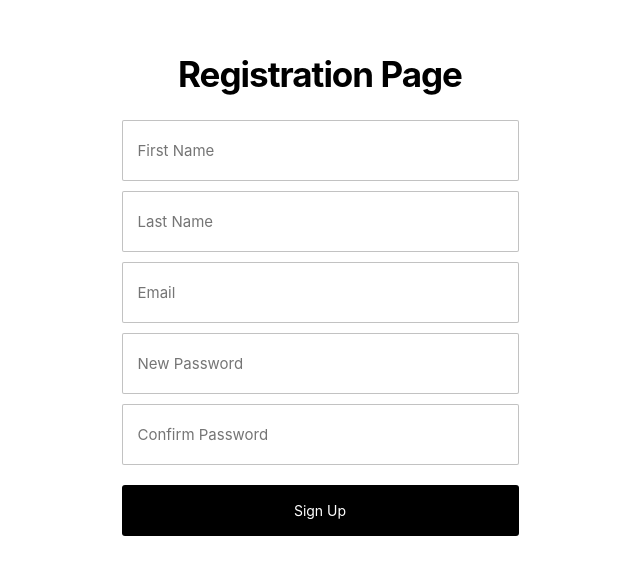
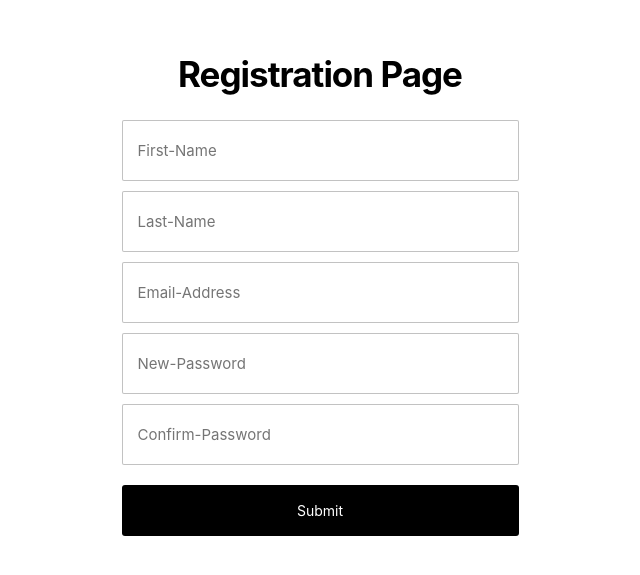
Before and after one commit to hassnaseer/opensea, a React (Create React App) app: page /register in a window 1280 px wide. Shown: the part 117-692 px from the top of the page, without its empty margins (320-960 px from the left). Built offline with nearby package versions, Linux system fonts and the light colour scheme.

Commit message:
Formik implementation has beeb complete

```diff
--- a/src/App.css
+++ b/src/App.css
@@ -1,58 +1,3 @@
-.login{
-  display: flex;
-  align-items: center;
-  flex-direction: column;
-  justify-content: center;
-  height: 100vh;
-  font-family: inter;
-}
-.login-form {
-  display: flex;
-  flex-direction: column;
-}
-.login-form > h1{
-  font-size:35px;
-  margin-bottom: 15px;
-  padding-bottom: 10px;
-  letter-spacing: -1px;
-}
-.login-form > input{
-  min-width: 380px;
-  padding: 20px 0;
-  padding-left: 15px;
-  margin-bottom: 10px;
-  outline: none;
-  border: 1px solid rgba(0, 0, 0, 0.24);
-  font-family: inter;
-  border-radius: 2px;
-  font-size: 15px;
-}
-.submit-btn{
-  padding: 17px 30px;
-  margin-top: 10px;
-  background: black;
-  border: none;
-  color: white;
-  font-size: 14px;
-  font-family: inter;
-  border-radius: 3px;
-}
-.Link{
-  margin-top: 20px;
-  text-align: right;
-}
-/*.logout-button{*/
-/*  min-width: 300px;*/
-/*  padding: 17px 30px;*/
-/*  margin-top: 20px;*/
-/*  background: black;*/
-/*  border: none;*/
-/*  color: white;*/
-
-/*}*/
-/*.user-name{*/
-/*  color: #8d0ada;*/
-/*}*/
 .App {
   text-align: center;
 }
--- a/src/App.js
+++ b/src/App.js
@@ -1,7 +1,9 @@
 import './App.css';
 import { BrowserRouter as Router, Route, Switch } from 'react-router-dom';
-import LoginPage from './LoginPage';
-import Registration from "./Registration";
+// import LoginPage from './LoginPage';
+import LoginPage from './Login/index';
+import Registration from "./Register/index";
+import Layout from "./Page/layout";
 
 function App() {
   return (
@@ -10,6 +12,7 @@ function App() {
             <Switch>
                 <Route path="/" exact component={LoginPage} />
                 <Route path="/register" exact component={Registration} />
+                <Route path="/layout" exact component={Layout} />
             </Switch>
         </Router>
     </div>
--- /dev/null
+++ b/src/Login/index.js
@@ -0,0 +1,50 @@
+import React, {useState} from 'react';
+import {Link} from 'react-router-dom';
+import './style.css';
+import { useHistory } from "react-router-dom";
+// import Layout from "../Page/layout";
+// import Registration from "./Registration";
+
+const Login = () => {
+    const history = useHistory();
+    const [name, setName] = useState("");
+    const [email, setEmail] = useState("");
+    const [password, setPassword] = useState("");
+
+    const handleSubmit = function (){
+        console.log()
+        history.push("/layout");
+    };
+
+    return(
+        <div className='login'>
+            <form className='login-form'
+                  onSubmit={handleSubmit}>
+
+                <h1>Login Page</h1>
+                <input
+                    type="name"
+                    placeholder="Name"
+                    value={name}
+                    onChange={(e) => setName(e.target.value)}
+                />
+                <input
+                    type="email"
+                    placeholder="Email"
+                    value={email}
+                    onChange={(e) => setEmail(e.target.value)}
+                />
+                <input
+                    type="password"
+                    placeholder="Password"
+                    value={password}
+                    onChange={(e) => setPassword(e.target.value)}
+                />
+                <button type="submit" className="submit-btn">Login</button>
+                <Link to="/register" className="Link">Register a new Account</Link>
+            </form>
+        </div>
+    )
+}
+
+export default Login;
--- /dev/null
+++ b/src/Login/style.css
@@ -0,0 +1,43 @@
+.login{
+    display: flex;
+    align-items: center;
+    flex-direction: column;
+    justify-content: center;
+    height: 100vh;
+    font-family: inter;
+}
+.login-form {
+    display: flex;
+    flex-direction: column;
+}
+.login-form > h1{
+    font-size:35px;
+    margin-bottom: 15px;
+    padding-bottom: 10px;
+    letter-spacing: -1px;
+}
+.login-form > input{
+    min-width: 380px;
+    padding: 20px 0;
+    padding-left: 15px;
+    margin-bottom: 10px;
+    outline: none;
+    border: 1px solid rgba(0, 0, 0, 0.24);
+    font-family: inter;
+    border-radius: 2px;
+    font-size: 15px;
+}
+.submit-btn{
+    padding: 17px 30px;
+    margin-top: 10px;
+    background: black;
+    border: none;
+    color: white;
+    font-size: 14px;
+    font-family: inter;
+    border-radius: 3px;
+}
+.Link{
+    margin-top: 20px;
+    text-align: right;
+}
--- a/src/LoginPage.js
+++ /dev/null
@@ -1,38 +0,0 @@
-import React, {useState} from 'react';
-import {Link} from 'react-router-dom';
-// import Registration from "./Registration";
-
-const Login = () => {
-    const [name, setName] = useState("");
-    const [email, setEmail] = useState("");
-    const [password, setPassword] = useState("");
-   return(
-      <div className='login'>
-          <form className='login-form'>
-              <h1>Login Page</h1>
-              <input
-              type="name"
-              placeholder="Name"
-              value={name}
-              onChange={(e) => setName(e.target.value)}
-              />
-              <input
-                  type="email"
-                  placeholder="Email"
-                  value={email}
-                  onChange={(e) => setEmail(e.target.value)}
-              />
-              <input
-                  type="password"
-                  placeholder="Password"
-                  value={password}
-                  onChange={(e) => setPassword(e.target.value)}
-              />
-              <button type="submit" className="submit-btn">Submit</button>
-              <Link to="/register" className="Link">Register a new Account</Link>
-          </form>
-      </div>
-    )
-}
-
-export default Login;
--- /dev/null
+++ b/src/Page/layout.js
@@ -0,0 +1,11 @@
+import React from 'react';
+
+const Layout = () => {
+
+    return (
+        <div className='login'>
+        <h1>here is landing page</h1>
+        </div>
+            );
+};
+export default Layout;
--- /dev/null
+++ b/src/Register/index.js
@@ -0,0 +1,69 @@
+import React from 'react';
+import { useFormik } from 'formik';
+import * as Yup from 'yup';
+
+const SignupForm = () => {
+    const formik = useFormik({
+        initialValues: {
+            firstName: '',
+            lastName: '',
+            email: '',
+        },
+        validationSchema: Yup.object({
+            firstName: Yup.string()
+                .max(15, 'Must be 15 characters or less')
+                .required('Required'),
+            lastName: Yup.string()
+                .max(20, 'Must be 20 characters or less')
+                .required('Required'),
+            email: Yup.string().email('Invalid email address').required('Required'),
+        }),
+        onSubmit: values => {
+            alert(JSON.stringify(values, null, 2));
+        },
+    });
+    return (
+        <div className='login'>
+            <form onSubmit={formik.handleSubmit} className='login-form'>
+                <h1>Registration Page</h1>
+                <input
+                    id="firstName"
+                    type="text"
+                    placeholder='First-Name'
+                    {...formik.getFieldProps('firstName')}
+                />
+                {formik.touched.firstName && formik.errors.firstName ? (
+                    <div>{formik.errors.firstName}</div>
+                ) : null}
+
+                <input id="lastName"
+                       placeholder='Last-Name'
+                       type="text" {...formik.getFieldProps('lastName')} />
+                {formik.touched.lastName && formik.errors.lastName ? (
+                    <div>{formik.errors.lastName}</div>
+                ) : null}
+
+                <input id="email"
+                       placeholder='Email-Address'
+                       type="email" {...formik.getFieldProps('email')} />
+                {formik.touched.email && formik.errors.email ? (
+                    <div>{formik.errors.email}</div>
+                ) : null}
+                <input id="password"
+                       placeholder='New-Password'
+                       type="password" {...formik.getFieldProps('password')} />
+                {formik.touched.password && formik.errors.password ? (
+                    <div>{formik.errors.password}</div>
+                ) : null}
+                <input id="password"
+                       placeholder='Confirm-Password'
+                       type="password" {...formik.getFieldProps('password')} />
+                {formik.touched.password && formik.errors.password ? (
+                    <div>{formik.errors.password}</div>
+                ) : null}
+                <button type="submit" className="submit-btn">Submit</button>
+            </form>
+        </div>
+    );
+};
+export default SignupForm;
--- a/src/Registration.js
+++ /dev/null
@@ -1,55 +0,0 @@
-import React, {useState} from 'react';
-
-const Registration = () => {
-    const [name, setName] = useState("");
-    const [email, setEmail] = useState("");
-    const [password, setPassword] = useState("");
-    return(
-        <div className='login'>
-            <form className='login-form'>
-                <h1>Registration Page</h1>
-                <input
-                    type="name"
-                    placeholder="First Name"
-                    value={name}
-                    onChange={(e) => setName(e.target.value)}
-                />
-                <input
-                    type="name"
-                    placeholder="Last Name"
-                    value={name}
-                    onChange={(e) => setName(e.target.value)}
-                />
-                <input
-                    type="email"
-                    placeholder="Email"
-                    required
-                    value={email}
-                    onChange={(e) => setEmail(e.target.value)}
-                />
-                <input
-                    type="password"
-                    placeholder="New Password"
-                    value={password}
-                    onChange={(e) => setPassword(e.target.value)}
-                />
-                <input
-                    type="password"
-                    placeholder="Confirm Password"
-                    value={password}
-                    onChange={(e) => setPassword(e.target.value)}
-                />
-                <button type="submit" className="submit-btn">Sign Up</button>
-                {/*<p><a href="">Register a new Account</a></p>*/}
-            </form>
-            <div>
-
-
-            </div>
-
-
-        </div>
-    )
-}
-
-export default Registration;
--- a/src/index.css
+++ b/src/index.css
@@ -1,5 +1,6 @@
 body {
   margin: 0;
+  /*background-color: #151422;*/
   font-family: -apple-system, BlinkMacSystemFont, 'Segoe UI', 'Roboto', 'Oxygen',
     'Ubuntu', 'Cantarell', 'Fira Sans', 'Droid Sans', 'Helvetica Neue',
     sans-serif;
```
Also changed, not shown: package.json (+3 -4 lines), src/Login/validationSchema.js (added, +9 -0 lines).
